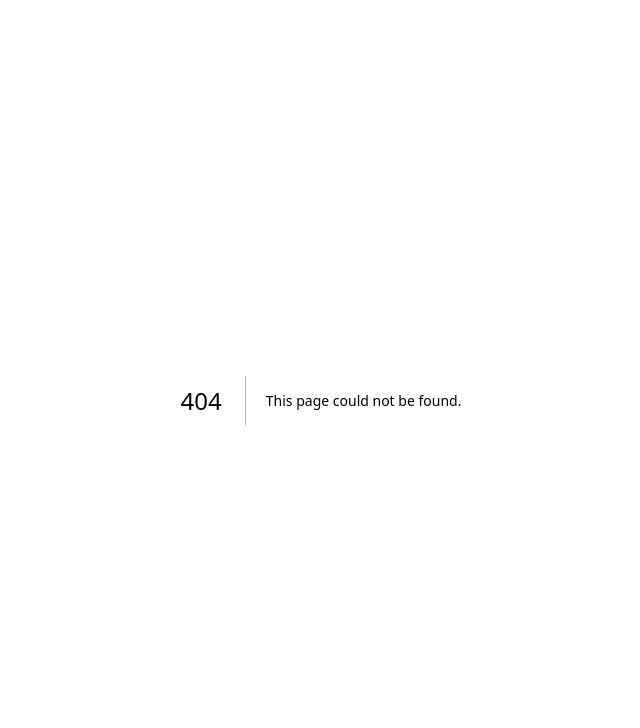
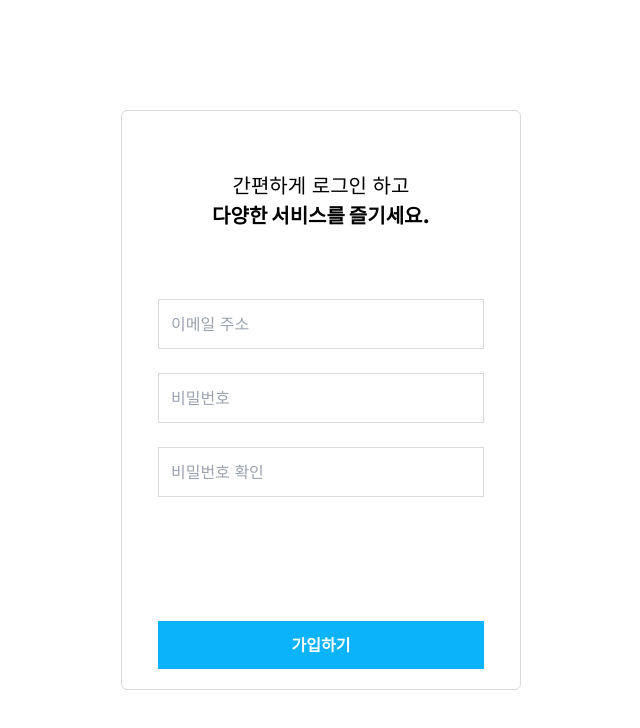
Before and after one commit to house-hunting/zip-zoong-FE, a Next.js app: page /signUp in a window 1280 px wide. Before the commit this address had no page. Shown: the top 728 px of the page, without its empty margins (319-959 px from the left). Built offline with nearby package versions, Linux system fonts and the light colour scheme.

Commit message:
:lipstick: Design: signup page 퍼블리싱

```diff
--- /dev/null
+++ b/src/app/signUp/page.tsx
@@ -0,0 +1,20 @@
+export default function SignUp() {
+  return (
+    <form className="flex justify-center items-center h-screen">
+      <div className="border w-25 flex justify-center items-center rounded-md p-5 flex-col px-9">
+        <div className="flex flex-col items-center text-md py-10">
+          <span>간편하게 로그인 하고</span>
+          <span className=" font-extraBold">다양한 서비스를 즐기세요.</span>
+        </div>
+        <div className="py-4">
+          <input className="border w-full p-3 my-3" placeholder="이메일 주소" type="text" />
+          <input className="border w-full p-3 my-3" placeholder="비밀번호" type="password" />
+          <input className="border w-full p-3 my-3" placeholder="비밀번호 확인" type="password" />
+        </div>
+        <button className="w-full h-12 mt-24 bg-primary-200 text-white font-bold hover:bg-hover">
+          가입하기
+        </button>
+      </div>
+    </form>
+  );
+}
--- a/tailwind.config.ts
+++ b/tailwind.config.ts
@@ -23,7 +23,8 @@ const config: Config = {
           200: "#D9D9D9",
           300: "#656565",
         },
-        hover: "#178AF4",
+        hover: "#14A7E6",
+        kakao: "#fbe300",
         font: {
           gray100: "#646F7C",
           gray200: "#808080",
@@ -52,6 +53,9 @@ const config: Config = {
         "10": "10rem",
         "25": "25rem",
       },
+      margin: {
+        center: "0 auto",
+      },
     },
   },
   plugins: [],
```
Also changed, not shown: public/kakaoIcon.png (added).
